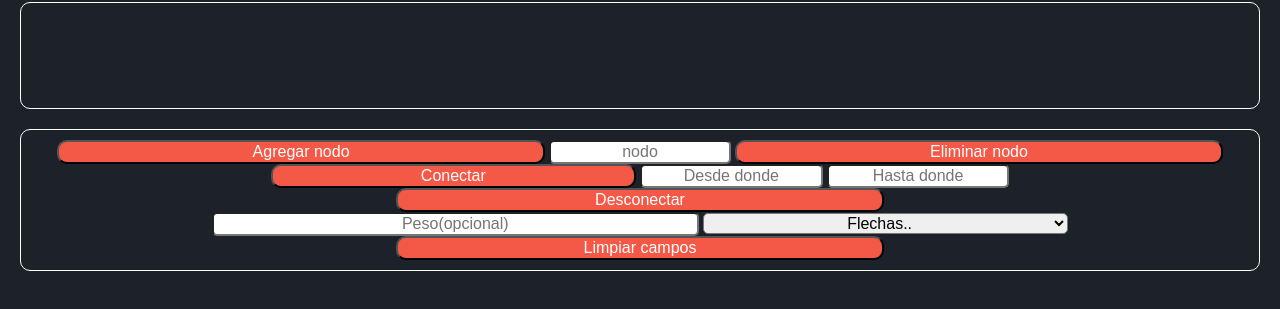
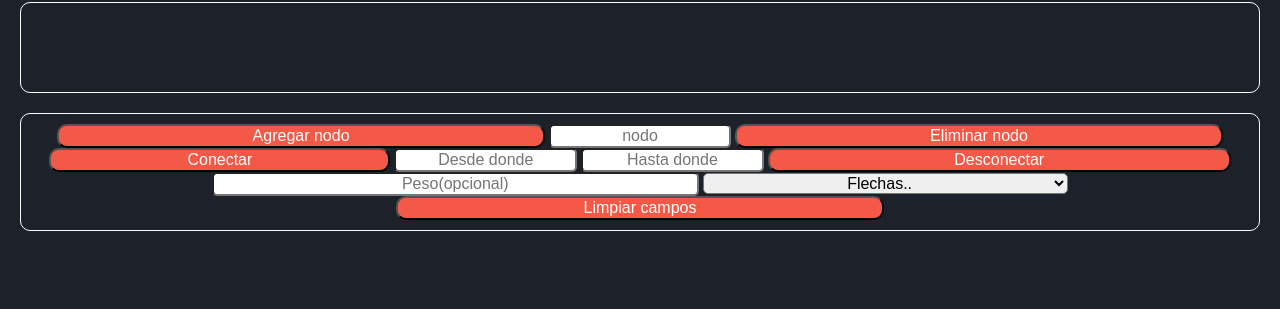
Before and after one commit to CelisIXkL098I/Graap, a website: page index.html in a window 1280 px wide. Shown: the part 55-364 px from the top of the page. Drawn offline with nearby package versions, Linux system fonts and the light colour scheme; a web font is replaced by a local one.

Commit message:
prueba 13

```diff
--- a/index.html
+++ b/index.html
@@ -36,7 +36,7 @@
           <button onclick="addEdge()"id="addEdge">Conectar</button>
           <input autocomplete="off" type="text" placeholder="Desde donde" id="From"/>
           <input autocomplete="off" type="text" placeholder="Hasta donde" id="To"/>
-          <button onclick="disconnect()">Desconectar</button>
+          <button onclick="disconnect()"id="disconnect">Desconectar</button>
           <!--<input autocomplete="off" type="text" placeholder="Peso(opcional)" id="Text"/>
           <select id="Arrow">
             <option value="...">Flechas..</option>
--- a/style.css
+++ b/style.css
@@ -93,5 +93,8 @@ select {
 }
 
 #addEdge{
-  width: 30%;
+  width: 28%;
 }
+#disconnect{
+  width: 38%;
+}
```
